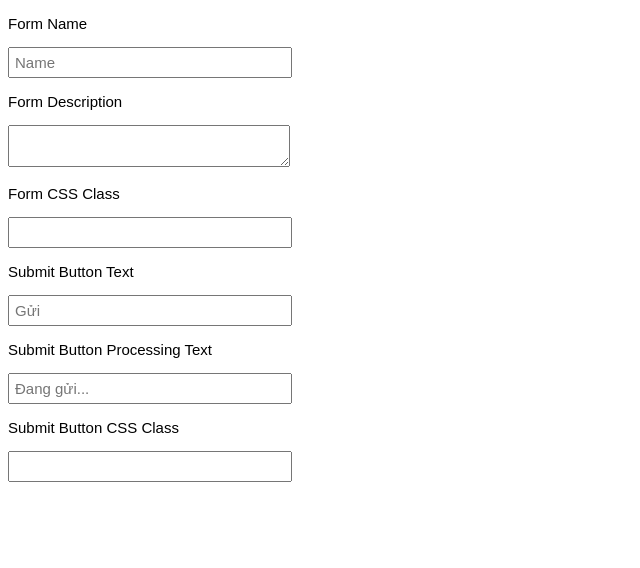
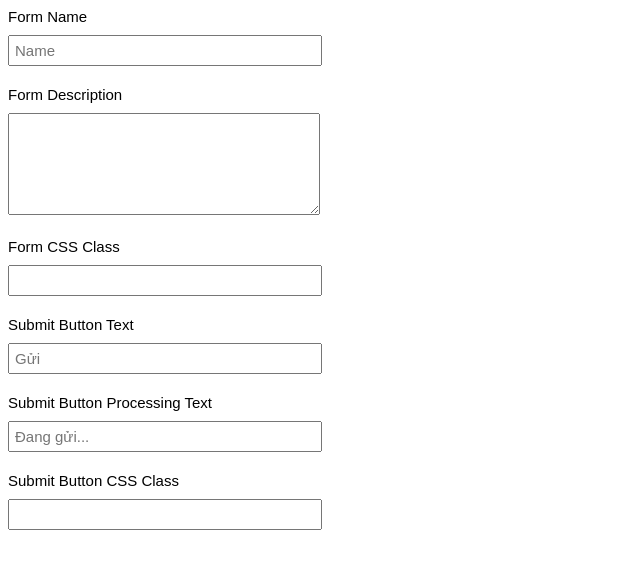
Before and after one commit to longthanh242/html-basic, a plain HTML site: page form.html in a window 1280 px wide. Shown: the whole page, without its empty margins (0-640 px from the left). Drawn offline with Linux system fonts and the light colour scheme.

Commit message:
Add files via upload

```diff
--- a/form.html
+++ b/form.html
@@ -12,32 +12,31 @@
         }
 
         input, textarea {
-            min-width: 270px;
+            min-width: 300px;
             padding: 5px 5px;
+            margin: 10px 0 20px 0;
         }
     </style>
 </head>
 <body>
     <form action="#">
-        <p>Form Name</p>
-        <input type="text" placeholder="Name">
+        <label for="name">Form Name</label><br>
+        <input id="name" type="text" placeholder="Name"><br>
 
-        <p>Form Description</p>
-        <div>
-            <textarea name="" id="" cols="" rows=""></textarea>
-        </div>
+        <label for="desc">Form Description</label><br>
+        <textarea name="" id="desc" cols="" rows="6"></textarea><br>
 
-        <p>Form CSS Class</p>
-        <input type="text">
+        <label for="">Form CSS Class</label><br>
+        <input type="text"><br>
 
-        <p>Submit Button Text</p>
-        <input type="text" placeholder="Gửi">
+        <label for="">Submit Button Text</label><br>
+        <input type="text" placeholder="Gửi"><br>
 
-        <p>Submit Button Processing Text</p>
-        <input type="text" placeholder="Đang gửi...">
+        <label for="">Submit Button Processing Text</label><br>
+        <input type="text" placeholder="Đang gửi..."><br>
 
-        <p>Submit Button CSS Class</p>
-        <input type="text">
+        <label for="">Submit Button CSS Class</label><br>
+        <input type="text"><br>
 
     </form>
 </body>
```
